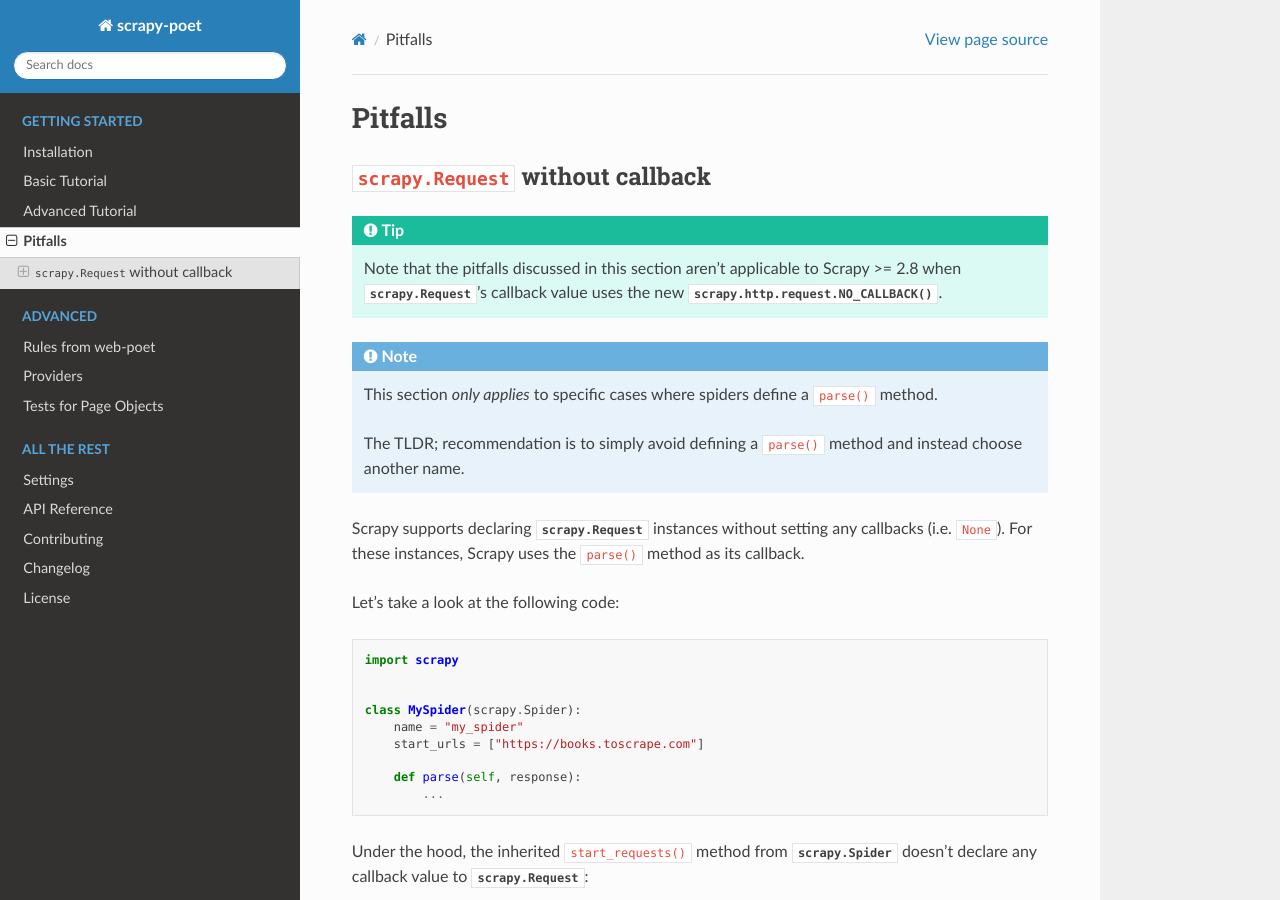
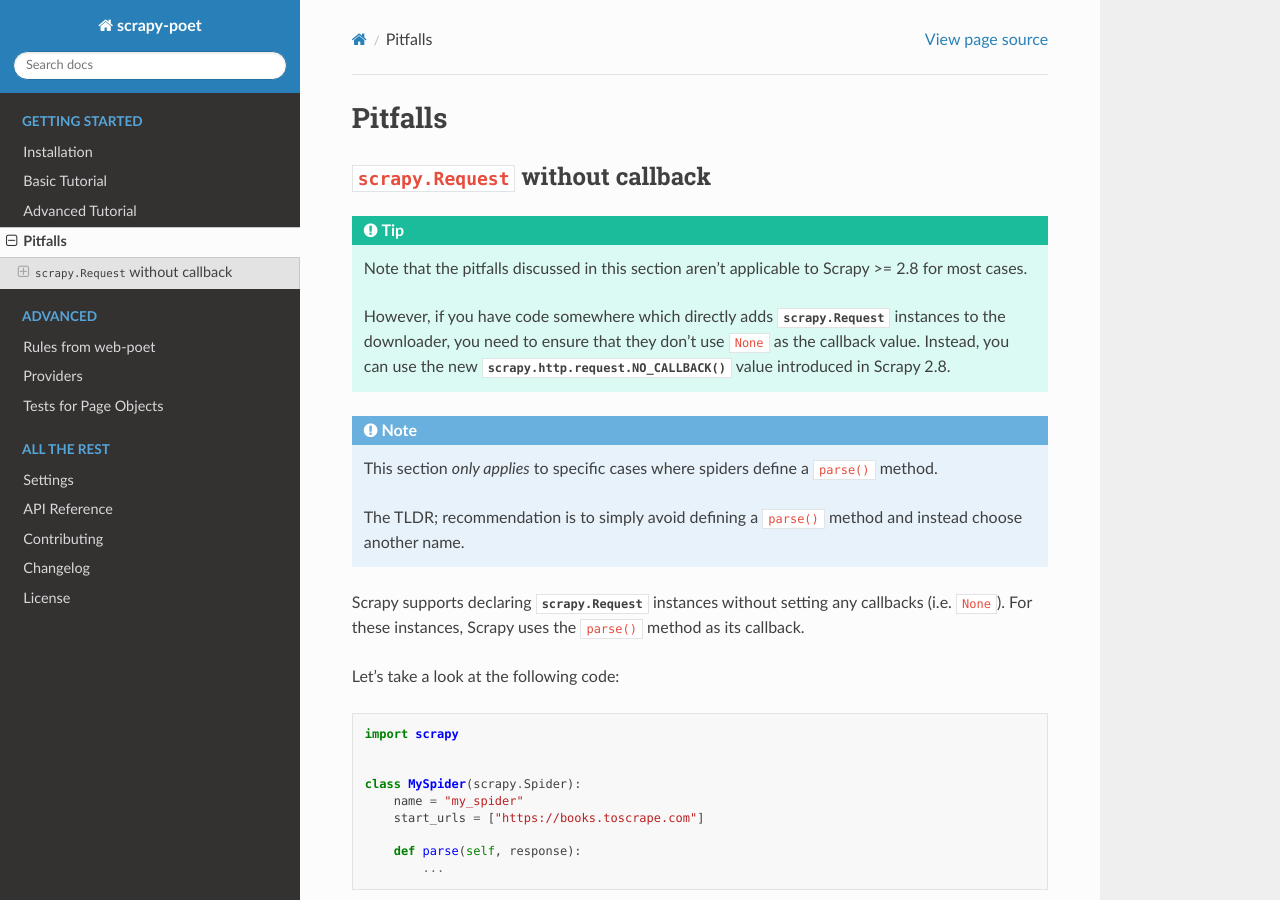
Before and after one commit to scrapinghub/scrapy-poet, a Sphinx documentation site: the page built from docs/intro/pitfalls.rst, in a window 1280 px wide and 900 px high. Built offline with Sphinx 7.4.7 and the Read the Docs theme 2.0.0, drawn with Linux system fonts in a browser that asks for light colours; the version number could not be read and is left out.

Commit message:
update CHANGELOG to clarify support for NO_CALLBACK

```diff
--- a/CHANGELOG.rst
+++ b/CHANGELOG.rst
@@ -82,8 +82,10 @@ TBR
 
 * Supports the new :func:`scrapy.http.request.NO_CALLBACK` introduced in
   **Scrapy 2.8**. This means that the :ref:`pitfalls` (introduced in
-  ``scrapy-poet==0.7.0``) when using the ``parse()`` method won't apply if
-  :class:`scrapy.Request <scrapy.http.Request>`'s callback is set to
+  ``scrapy-poet==0.7.0``) doesn't apply when you're using Scrapy >= 2.8, unless
+  you're using third-party middlewares which directly uses the downloader to add
+  :class:`scrapy.Request <scrapy.http.Request>` instances with callback set to
+  ``None``. Otherwise, you need to set the callback value to
   :func:`scrapy.http.request.NO_CALLBACK`.
 
 * Fix ``TypeError`` when using Twisted <= 21.7.0 since scrapy-poet was using
--- a/docs/intro/pitfalls.rst
+++ b/docs/intro/pitfalls.rst
@@ -10,8 +10,13 @@ Pitfalls
 .. tip::
 
     Note that the pitfalls discussed in this section aren't applicable to
-    Scrapy >= 2.8 when :class:`scrapy.Request <scrapy.http.Request>`'s
-    callback value uses the new :func:`scrapy.http.request.NO_CALLBACK`.
+    Scrapy >= 2.8 for most cases.
+
+    However, if you have code somewhere which directly adds
+    :class:`scrapy.Request <scrapy.http.Request>` instances to the downloader,
+    you need to ensure that they don't use ``None`` as the callback value.
+    Instead, you can use the new :func:`scrapy.http.request.NO_CALLBACK`
+    value introduced in Scrapy 2.8.
 
 .. note::
 
```
